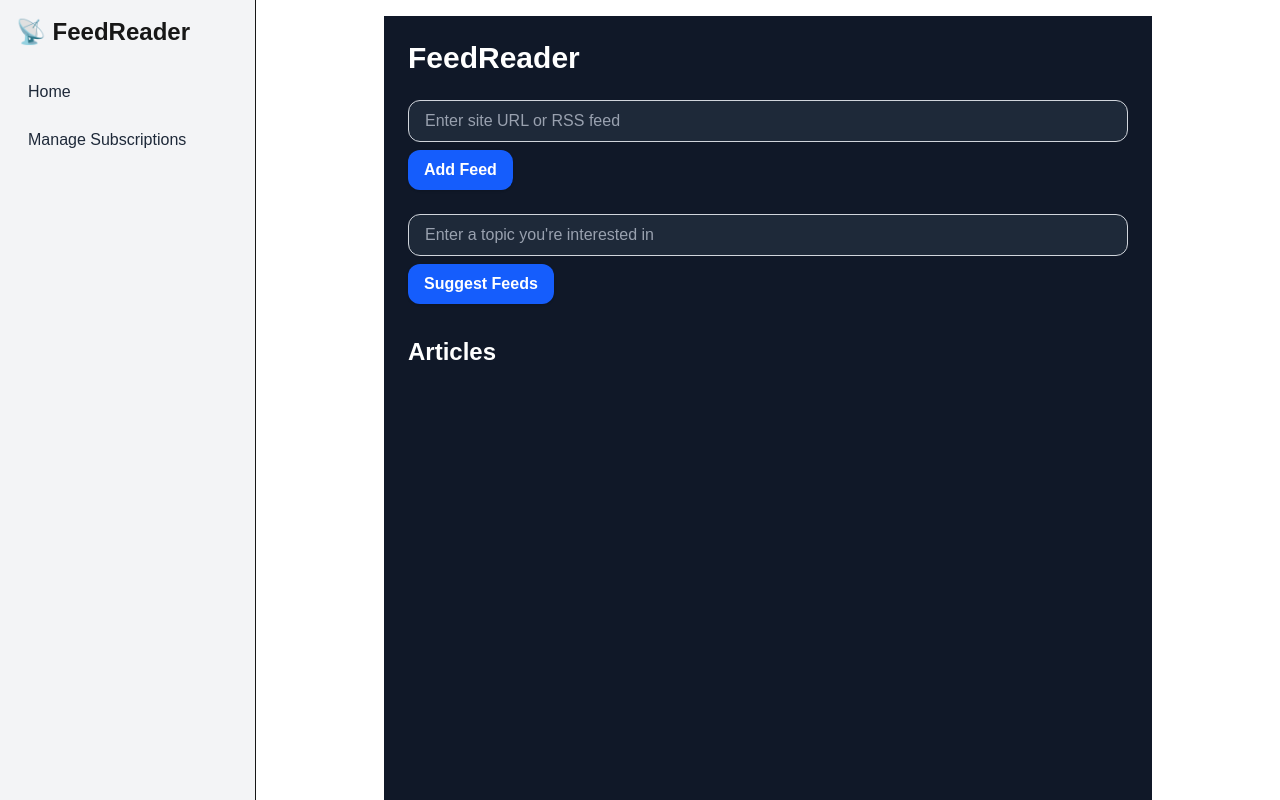
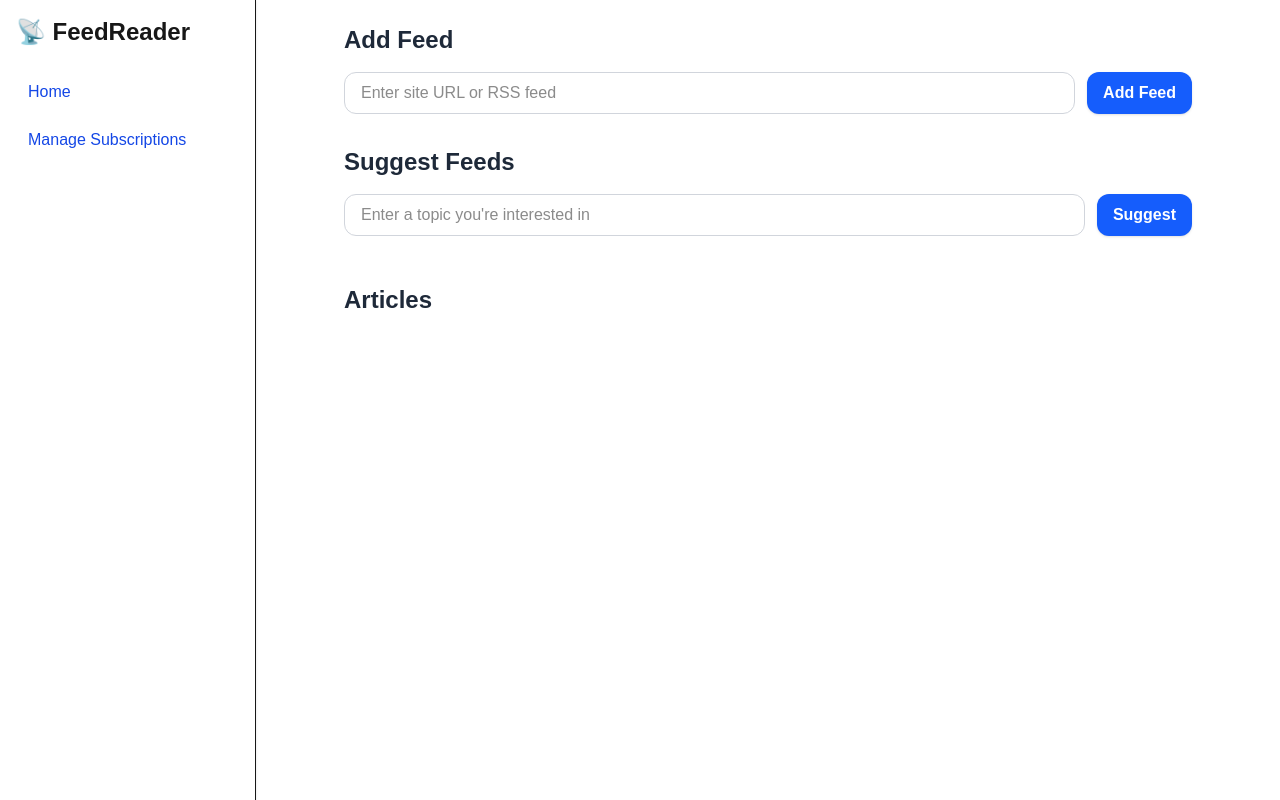
Before and after one commit to ghobs91/infRSS, a Next.js app: page / in a window 1280 px wide. Built offline with nearby package versions, Linux system fonts and the light colour scheme.

Commit message:
various UI and feed suggesting improvements

```diff
--- a/package.json
+++ b/package.json
@@ -4,9 +4,10 @@
   "private": true,
   "scripts": {
     "dev": "next dev --turbopack",
-    "build": "next build",
+    "build": "next build && node scripts/build-worker.mjs",
     "start": "next start",
-    "lint": "next lint"
+    "lint": "next lint",
+    "dev:worker": "node scripts/dev-worker.mjs"
   },
   "dependencies": {
     "@xenova/transformers": "^2.17.2",
--- /dev/null
+++ b/scripts/build-worker.mjs
@@ -0,0 +1,15 @@
+// scripts/build-worker.mjs
+import { build } from 'esbuild';
+import path from 'path';
+import { fileURLToPath } from 'url';
+
+const __dirname = path.dirname(fileURLToPath(import.meta.url));
+
+await build({
+  entryPoints: [path.resolve(__dirname, '../app/workers/transformer-worker.ts')],
+  outfile: path.resolve(__dirname, '../public/workers/transformer-worker.js'),
+  bundle: true,
+  format: 'esm',
+  target: ['es2020'],
+  platform: 'browser',
+});
--- a/src/app/layout.tsx
+++ b/src/app/layout.tsx
@@ -1,60 +1,63 @@
-// app/layout.tsx
+"use client";
+import Link from "next/link";
+import { useState } from "react";
 import "./globals.css";
-import Link from "next/link";
 
-export const metadata = {
-  title: "FeedReader",
-  description: "Offline-first RSS reader with intelligent feed detection",
-};
+export default function Layout({ children }: { children: React.ReactNode }) {
+  const [menuOpen, setMenuOpen] = useState(false);
 
-export default function RootLayout({ children }: { children: React.ReactNode }) {
   return (
     <html lang="en">
-      <body>
+      <body className="bg-gray-50 text-gray-800">
         <div className="flex h-screen">
           {/* Sidebar */}
-          <aside className="hidden md:block w-64 bg-gray-100 p-4 border-r">
-            <h1 className="text-2xl font-bold mb-6">📡 FeedReader</h1>
+          <aside className={`bg-white border-r w-64 p-4 space-y-4 hidden md:block shadow-sm`}>
+            <h1 className="text-2xl font-semibold mb-6">📡 FeedReader</h1>
             <nav className="space-y-2">
               <Link
                 href="/"
-                className="block px-3 py-2 rounded-lg hover:bg-gray-200 text-gray-800"
+                className="block py-2 px-3 rounded hover:bg-blue-50 text-blue-700 font-medium"
               >
                 Home
               </Link>
               <Link
                 href="/manage"
-                className="block px-3 py-2 rounded-lg hover:bg-gray-200 text-gray-800"
+                className="block py-2 px-3 rounded hover:bg-blue-50 text-blue-700 font-medium"
               >
                 Manage Subscriptions
               </Link>
             </nav>
           </aside>
 
-          {/* Main content */}
+          {/* Main Content */}
           <main className="flex-1 overflow-auto">
-            {/* Mobile hamburger nav */}
-            <div className="md:hidden p-4 border-b flex items-center justify-between">
+            {/* Mobile header */}
+            <div className="md:hidden p-4 border-b flex items-center justify-between bg-white">
               <h1 className="text-xl font-semibold">FeedReader</h1>
-              <MobileNav />
+              <button
+                onClick={() => setMenuOpen(!menuOpen)}
+                className="text-gray-700 text-xl focus:outline-none"
+              >
+                ☰
+              </button>
             </div>
-            <div className="p-4">{children}</div>
+
+            {/* Mobile menu */}
+            {menuOpen && (
+              <div className="md:hidden bg-white border-b px-4 pb-4">
+                <Link href="/" className="block py-2 text-blue-700 hover:underline">
+                  Home
+                </Link>
+                <Link href="/manage" className="block py-2 text-blue-700 hover:underline">
+                  Manage Subscriptions
+                </Link>
+              </div>
+            )}
+
+            <div className="p-6 max-w-4xl mx-auto">{children}</div>
           </main>
         </div>
       </body>
     </html>
   );
 }
-
-function MobileNav() {
-  return (
-    <nav className="space-x-4">
-      <Link href="/" className="text-blue-600 hover:underline">
-        Home
-      </Link>
-      <Link href="/manage" className="text-blue-600 hover:underline">
-        Manage
-      </Link>
-    </nav>
-  );
-}
--- a/src/app/page.tsx
+++ b/src/app/page.tsx
@@ -11,7 +11,7 @@ import {
   loadFeedsFromStorage,
   saveFeedToStorage,
 } from "@/lib/rssUtils";
-import { suggestFeedsByTopic } from "@/lib/feedSuggestions";
+import { suggestFeedsWithWorker } from "@/lib/useTransformerWorker";
 
 interface FeedData {
   title: string;
@@ -50,62 +50,63 @@ export default function HomePage() {
   };
 
   const handleTopicSuggest = async () => {
-    const results = await suggestFeedsByTopic(topic);
+    const results = await suggestFeedsWithWorker(topic, []); // API now auto-fetches feeds by topic
     setSuggestedFeeds(results);
   };
 
   return (
-    <main className="p-6 space-y-6 max-w-3xl mx-auto bg-gray-900 text-gray-100 min-h-screen">
-      <h1 className="text-3xl font-bold text-white">FeedReader</h1>
-      <div className="space-y-2">
+    <main className="space-y-8">
+      <section className="space-y-4">
+        <h1 className="text-2xl font-semibold text-gray-800">Add Feed</h1>
+        <div className="flex flex-col sm:flex-row gap-3">
           <Input
             placeholder="Enter site URL or RSS feed"
             value={feedUrlInput}
             onChange={(e) => setFeedUrlInput(e.target.value)}
-          className="bg-gray-800 text-white placeholder-gray-400"
+            className="flex-1 border-gray-300"
           />
-        <Button onClick={handleAddFeed} className="bg-blue-600 hover:bg-blue-700">
-          Add Feed
-        </Button>
+          <Button onClick={handleAddFeed}>Add Feed</Button>
         </div>
+      </section>
 
-      <div className="space-y-2">
+      <section className="space-y-4">
+        <h2 className="text-2xl font-semibold text-gray-800">Suggest Feeds</h2>
+        <div className="flex flex-col sm:flex-row gap-3">
           <Input
             placeholder="Enter a topic you're interested in"
             value={topic}
             onChange={(e) => setTopic(e.target.value)}
-          className="bg-gray-800 text-white placeholder-gray-400"
+            className="flex-1 border-gray-300"
           />
-        <Button onClick={handleTopicSuggest} className="bg-blue-600 hover:bg-blue-700">
-          Suggest Feeds
-        </Button>
-        <div>
+          <Button onClick={handleTopicSuggest}>Suggest</Button>
+        </div>
+        <div className="grid gap-3">
           {suggestedFeeds.map((feed) => (
-            <Card key={feed.url} className="mt-2 bg-gray-800 text-white">
-              <CardContent>
-                <p className="font-semibold">{feed.title}</p>
-                <p className="text-sm text-gray-400">{feed.url}</p>
+            <Card key={feed.url} className="bg-white border border-gray-200 shadow-sm">
+              <CardContent className="p-4">
+                <p className="font-medium text-gray-800">{feed.title}</p>
+                <p className="text-sm text-gray-500">{feed.url}</p>
               </CardContent>
             </Card>
           ))}
         </div>
-      </div>
+      </section>
 
-      <div>
-        <h2 className="text-2xl font-semibold text-white">Articles</h2>
+      <section className="space-y-4">
+        <h2 className="text-2xl font-semibold text-gray-800">Articles</h2>
         <div className="grid gap-4">
           {articles.map((article, idx) => (
-            <Card key={idx} className="bg-gray-800 text-white">
-              <CardContent>
-                <a href={article.link} className="text-lg font-medium underline text-blue-400">
+            <Card key={idx} className="bg-white border border-gray-200 shadow-sm">
+              <CardContent className="p-4">
+                <a href={article.link} className="text-lg font-medium text-blue-600 hover:underline">
                   {article.title}
                 </a>
-                <p className="text-sm text-gray-400">{article.pubDate}</p>
+                <p className="text-sm text-gray-500">{article.pubDate}</p>
               </CardContent>
             </Card>
           ))}
         </div>
-      </div>
+      </section>
     </main>
   );
 }
--- a/src/lib/feedSuggestions.ts
+++ b/src/lib/feedSuggestions.ts
@@ -20,9 +20,12 @@ interface FeedData {
   }
 
   export async function suggestFeedsByTopic(topic: string): Promise<FeedData[]> {
-    // ⛔ dynamic import ensures it's only run in the browser
+    // ⛔ Ensure this only runs in browser
+    if (typeof window === "undefined") return [];
+
     const { pipeline, env } = await import("@xenova/transformers");
 
+    // eslint-disable-next-line @typescript-eslint/no-explicit-any
     (env.backends as any).onnx = "wasm";
     env.allowLocalModels = false;
     env.useBrowserCache = true;
--- /dev/null
+++ b/src/lib/useTransformerWorker.ts
@@ -0,0 +1,21 @@
+// lib/useTransformerWorker.ts
+
+interface FeedData {
+    title: string;
+    url: string;
+  }
+
+  export async function suggestFeedsWithWorker(topic: string, feeds: FeedData[]): Promise<FeedData[]> {
+    try {
+      const response = await fetch("/api/suggest", {
+        method: "POST",
+        headers: { "Content-Type": "application/json" },
+        body: JSON.stringify({ topic, feeds }),
+      });
+      if (!response.ok) throw new Error("Failed to fetch suggestions");
+      return await response.json();
+    } catch (err) {
+      console.error("suggestFeedsWithWorker error:", err);
+      return [];
+    }
+  }
--- /dev/null
+++ b/src/pages/api/suggest.ts
@@ -0,0 +1,81 @@
+// pages/api/suggest.ts
+import type { NextApiRequest, NextApiResponse } from "next";
+import { pipeline, env } from "@xenova/transformers";
+
+(env.backends as any).onnx = "wasm";
+env.allowLocalModels = false;
+env.useBrowserCache = true;
+
+let embedder: any = null;
+
+async function loadEmbedder() {
+  if (!embedder) {
+    embedder = await pipeline("feature-extraction", "Xenova/all-MiniLM-L6-v2");
+  }
+  return embedder;
+}
+
+function cosineSimilarity(a: number[], b: number[]): number {
+  const dot = a.reduce((acc, val, i) => acc + val * b[i], 0);
+  const magA = Math.sqrt(a.reduce((acc, val) => acc + val * val, 0));
+  const magB = Math.sqrt(b.reduce((acc, val) => acc + val * val, 0));
+  return dot / (magA * magB);
+}
+
+function extractFeedUrlsFromHtml(html: string): string[] {
+  const matches = [...html.matchAll(/https?:\/\/[^\s"']+\.(rss|xml)/gi)];
+  return matches.map((m) => m[0]).slice(0, 10);
+}
+
+async function fetchHTMLForTopic(topic: string): Promise<string> {
+  const query = encodeURIComponent(`${topic} site:medium.com OR site:substack.com OR site:dev.to OR inurl:rss`);
+  const searchUrl = `https://www.google.com/search?q=${query}`;
+
+  const response = await fetch(searchUrl, {
+    headers: {
+      "User-Agent":
+        "Mozilla/5.0 (Windows NT 10.0; Win64; x64) AppleWebKit/537.36 (KHTML, like Gecko) Chrome/119.0.0.0 Safari/537.36",
+    },
+  });
+  return await response.text();
+}
+
+export default async function handler(req: NextApiRequest, res: NextApiResponse) {
+  if (req.method !== "POST") {
+    return res.status(405).json({ error: "Method not allowed" });
+  }
+
+  try {
+    const { topic } = req.body;
+    const html = await fetchHTMLForTopic(topic);
+    const feedUrls = extractFeedUrlsFromHtml(html);
+
+    const feeds: { title: string; url: string }[] = [];
+    for (const url of feedUrls) {
+      try {
+        const response = await fetch(url);
+        const xml = await response.text();
+        const title = xml.match(/<title>(.*?)<\/title>/)?.[1] || url;
+        feeds.push({ title, url });
+      } catch (err) {
+        console.warn("Failed to fetch feed:", url);
+      }
+    }
+
+    const embedder = await loadEmbedder();
+    const topicEmbedding = (await embedder(topic))[0][0];
+
+    const results = await Promise.all(
+      feeds.map(async (feed) => {
+        const embedding = (await embedder(feed.title))[0][0];
+        const score = cosineSimilarity(topicEmbedding, embedding);
+        return { ...feed, score };
+      })
+    );
+
+    res.status(200).json(results.sort((a, b) => b.score - a.score).slice(0, 5));
+  } catch (error) {
+    console.error("Suggestion API error:", error);
+    res.status(500).json({ error: "Failed to process suggestions." });
+  }
+}
```
Also changed, not shown: public/workers/transformer-worker.ts (added, +38 -0 lines), scripts/dev-worker.mjs (added, +18 -0 lines), src/app/manage/page.tsx (+18 -18 lines). Lines whose indentation alone changed are shown as unchanged.
